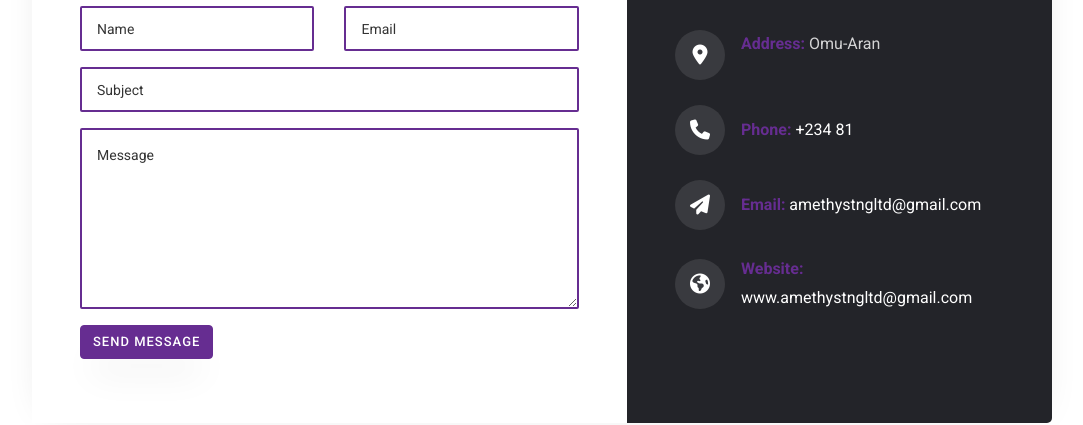
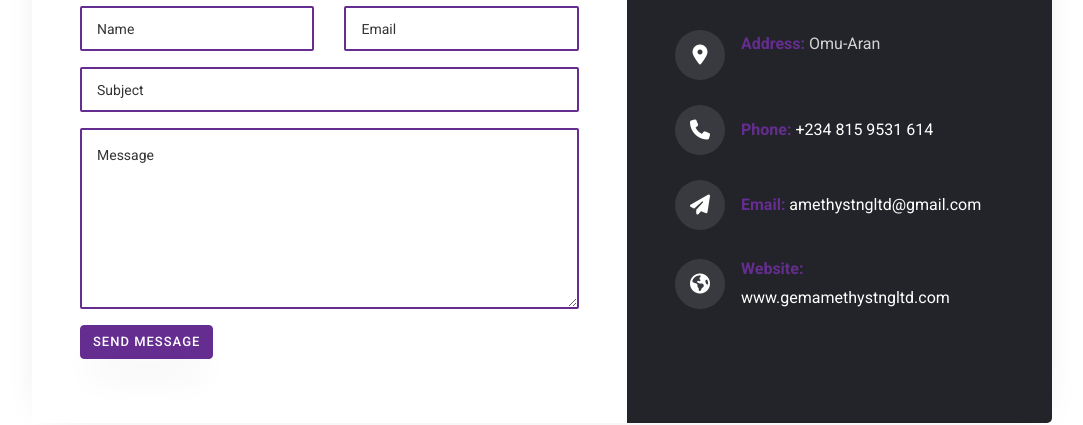
Before and after one commit to heptuene123098/Gemamethyst-Nigeria-Limited, a plain HTML site: page contact.html in a window 1280 px wide. Shown: the part 820-1245 px from the top of the page, without its empty margins (98-1181 px from the left). Drawn offline with Linux system fonts and the light colour scheme; some packages are replaced by stand-ins of ours; no server answers; a web font is replaced by a local one.

Commit message:
contact us

```diff
--- a/contact.html
+++ b/contact.html
@@ -127,7 +127,7 @@
 <span class="fa fa-phone"></span>
 </div>
 <div class="text pl-3">
-<p><span>Phone:</span> <a href="tel://1234567920">+234 81</a></p>
+<p><span>Phone:</span> <a href="tel://+2348159531614">+234 815 9531 614</a></p>
 </div>
 </div>
 <div class="dbox w-100 d-flex align-items-center">
@@ -143,7 +143,7 @@
 <span class="fa fa-globe"></span>
 </div>
 <div class="text pl-3">
-<p><span>Website: </span> <a href="#">www.amethystngltd@gmail.com</a></p>
+<p><span>Website: </span> <a href="https://heptuene123098.github.io/Gemamethyst-Nigeria-Limited/" target="_blank">www.gemamethystngltd.com</a></p>
 </div>
 </div>
 </div>
```
